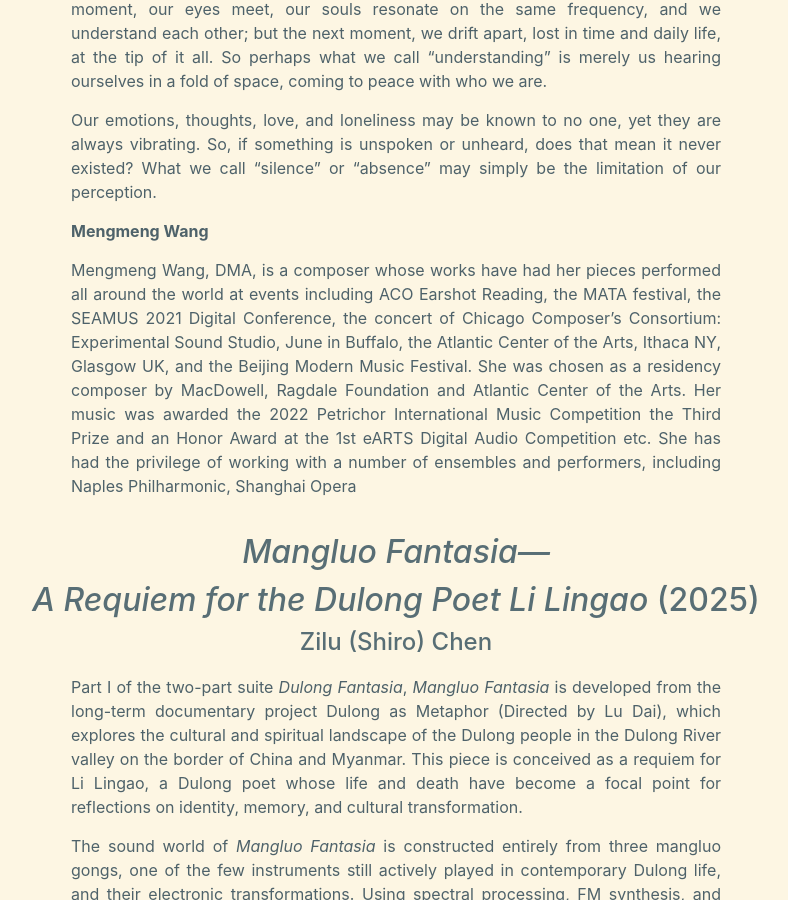
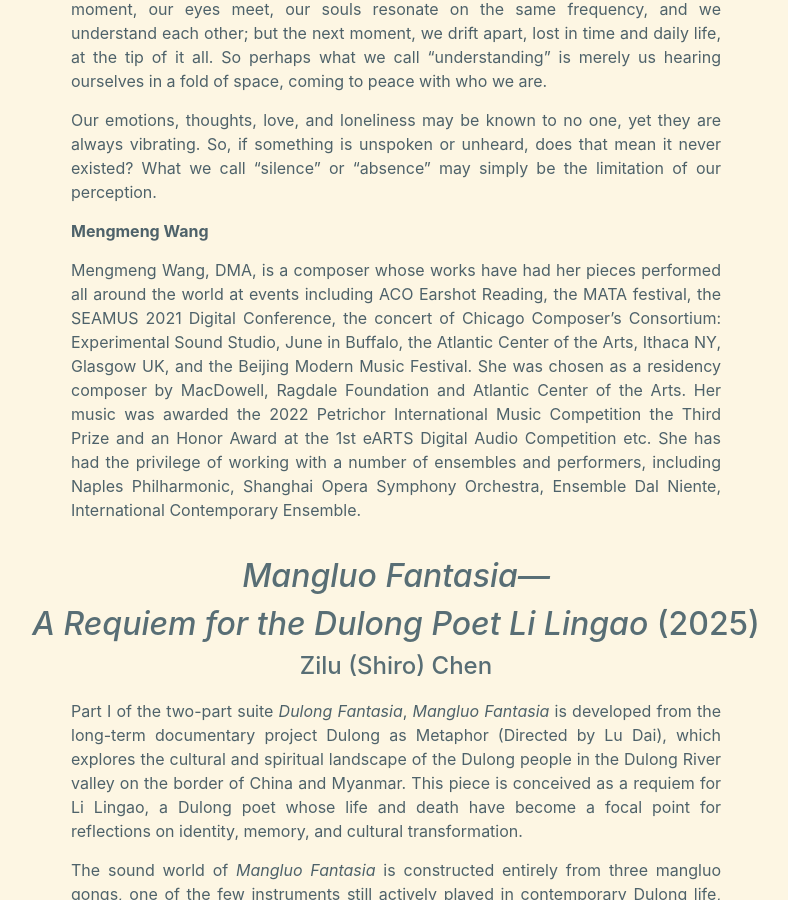
Before and after one commit to wavefest/wavefest.github.io, a Jekyll site: the page built from concert2.md, in a window 1280 px wide and 900 px high, scrolled down 7291 px. Shown: the whole window, without its empty margins (244-1032 px from the left). Built offline with Jekyll 4.4.1, drawn with Linux system fonts in a browser that asks for light colours; nearby versions of some CDN libraries; some of the changed text lies outside the part shown.

Commit message:
minor fixes

```diff
--- a/concert2.md
+++ b/concert2.md
@@ -37,11 +37,11 @@ Thelma Schnitzer Hall
 
 ### Jiayue Cecilia Wu
 
-For Tashi is a synesthetic audiovisual work by two female artists (the composer and the visual artist) that traces the physical and emotional journey of miscarriage—an experience that remains deeply personal, often unspoken, and widely overlooked. Created in loving memory of the composer’s miscarried baby, Tashi, the piece transforms private grief into a shared, communal encounter.
+_For Tashi_ is a synesthetic audiovisual work by two female artists (the composer and the visual artist) that traces the physical and emotional journey of miscarriage—an experience that remains deeply personal, often unspoken, and widely overlooked. Created in loving memory of the composer’s miscarried baby, Tashi, the piece transforms private grief into a shared, communal encounter.
 
 Through a fusion of electronic sound, Tibetan soundscapes, human voice, and the ancient Asian instrument Konghou (箜篌), the work unfolds as an evolving sonic narrative of loss, rupture, and gradual acceptance. Using Short-Time Fourier Transform (STFT) and audio spectrum analysis, the piece dynamically visualizes sound in real time: shapes and movements respond directly to frequency, timbre, and energy, creating a synesthetic interplay between hearing and sight.
 
-Globally, 10–20% of recognized pregnancies end in miscarriage, often accompanied by grief comparable in intensity to other major losses, and sometimes leading to anxiety, depression, or PTSD. Yet this experience is frequently silenced, leaving many women to grieve in isolation. For Tashi seeks to break this silence by offering a space for recognition, resonance, and collective witnessing.
+Globally, 10–20% of recognized pregnancies end in miscarriage, often accompanied by grief comparable in intensity to other major losses, and sometimes leading to anxiety, depression, or PTSD. Yet this experience is frequently silenced, leaving many women to grieve in isolation. _For Tashi_ seeks to break this silence by offering a space for recognition, resonance, and collective witnessing.
 
 Balancing technological precision with emotional depth, the work invites audiences into a multisensory field of vulnerability, memory, and healing. It honors the enduring presence of loss while opening pathways toward connection, empathy, and embodied understanding.
 
@@ -155,7 +155,7 @@ Our emotions, thoughts, love, and loneliness may be known to no one, yet they ar
 
 **Mengmeng Wang**
 
-Mengmeng Wang, DMA, is a composer whose works have had her pieces performed all around the world at events including ACO Earshot Reading, the MATA festival, the SEAMUS 2021 Digital Conference, the concert of Chicago Composer’s Consortium: Experimental Sound Studio, June in Buffalo, the Atlantic Center of the Arts, Ithaca NY, Glasgow UK, and the Beijing Modern Music Festival. She was chosen as a residency composer by MacDowell, Ragdale Foundation and Atlantic Center of the Arts. Her music was awarded the 2022 Petrichor International Music Competition the Third Prize and an Honor Award at the 1st eARTS Digital Audio Competition etc. She has had the privilege of working with a number of ensembles and performers, including Naples Philharmonic, Shanghai Opera
+Mengmeng Wang, DMA, is a composer whose works have had her pieces performed all around the world at events including ACO Earshot Reading, the MATA festival, the SEAMUS 2021 Digital Conference, the concert of Chicago Composer’s Consortium: Experimental Sound Studio, June in Buffalo, the Atlantic Center of the Arts, Ithaca NY, Glasgow UK, and the Beijing Modern Music Festival. She was chosen as a residency composer by MacDowell, Ragdale Foundation and Atlantic Center of the Arts. Her music was awarded the 2022 Petrichor International Music Competition the Third Prize and an Honor Award at the 1st eARTS Digital Audio Competition etc. She has had the privilege of working with a number of ensembles and performers, including Naples Philharmonic, Shanghai Opera Symphony Orchestra, Ensemble Dal Niente, International Contemporary Ensemble.
 
 ## _Mangluo Fantasia---<br/>A Requiem for the Dulong Poet Li Lingao_ (2025)
 
```
